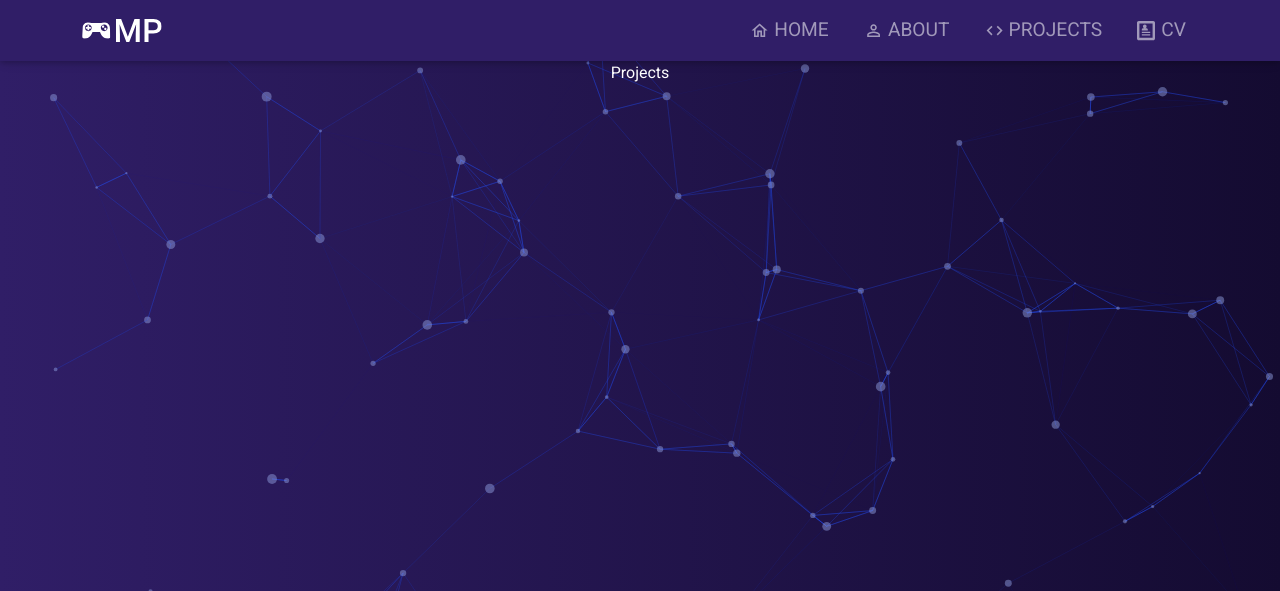
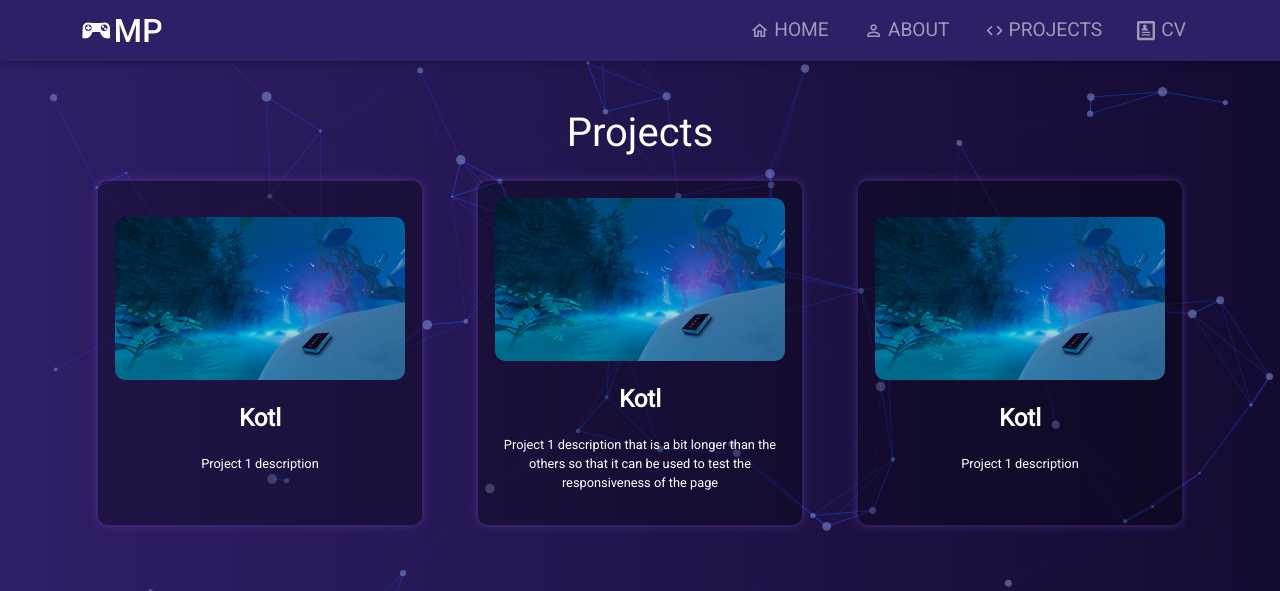
Before and after one commit to Prommerbua/Portfolio-Website, a React (Create React App) app: page /projects in a window 1280 px wide. Shown: the top 591 px of the page. Built offline with nearby package versions, Linux system fonts and the light colour scheme.

Commit message:
Projects page started

```diff
--- a/src/Assets/Styles/index.scss
+++ b/src/Assets/Styles/index.scss
@@ -4,4 +4,5 @@
 @import 'navbar.scss';
 @import 'home.scss';
 @import 'about.scss';
+@import 'projects.scss';
 @import 'footer.scss';
--- /dev/null
+++ b/src/Assets/Styles/projects.scss
@@ -0,0 +1,43 @@
+.projects-main-container {
+    padding-top: 3em;
+}
+
+.project-box {
+    display: flex;
+    flex-direction: column;
+    justify-content: center;
+    align-items: center;
+    margin: 1em;
+    padding: 1em;
+    border-radius: 10px;
+    box-shadow: 0 0 10px rgba(159, 83, 240, 0.4);
+    background-color: rgb(0, 0, 0, 0.3);
+    transition: all 0.3s ease-in-out;
+    cursor: pointer;
+    text-decoration: none;
+    color: white;
+
+    &:hover {
+        transform: translateY(-5px);
+        box-shadow: 0 0 10px rgba(159, 83, 240, 0.6);
+    }
+
+    .project-image {
+        width: 100%;
+        max-width: 350px;
+        border-radius: 10px;
+        object-fit: cover;
+    }
+
+    .project-title {
+        font-size: 1.5em;
+        font-weight: bold;
+        margin-top: 1em;
+    }
+
+    .project-description {
+        font-size: 0.8em;
+        text-align: center;
+        margin-top: 1em;
+    }
+}
--- a/src/Components/Navbar.tsx
+++ b/src/Components/Navbar.tsx
@@ -39,7 +39,6 @@ function Navigation() {
 							<span>
 								<ImProfile />{' '}CV
 							</span>
-
 						</Nav.Link>
 					</Nav>
 				</Navbar.Collapse>
--- a/src/Pages/Projects.tsx
+++ b/src/Pages/Projects.tsx
@@ -1,7 +1,49 @@
 import React from 'react'
+import { Card, Col, Container, Row } from 'react-bootstrap'
+import kotl from '../Assets/Images/kotl.png'
 
 export const Projects = () => {
+
+  const projects = [
+    {
+      name: 'Kotl',
+      description: 'Project 1 description',
+      url: '',
+      image: kotl,
+      component: '',
+    },
+    {
+      name: 'Kotl',
+      description: 'Project 1 description that is a bit longer than the others so that it can be used to test the responsiveness of the page',
+      url: '',
+      image: kotl,
+      component: '',
+    },
+    {
+      name: 'Kotl',
+      description: 'Project 1 description',
+      url: '',
+      image: kotl,
+      component: '',
+    },
+
+  ]
+
   return (
-    <div>Projects</div>
+    <Container className='projects-main-container'>
+      <h1>Projects</h1>
+
+      <Row>
+        {projects.map((project, index) => (
+          <Col className='d-flex' key={index} md={4} sm={6} xs={12}>
+            <Card className='project-box'>
+              <img src={project.image} alt={project.name} className='project-image' />
+              <h2 className='project-title'>{project.name}</h2>
+              <p className='project-description'>{project.description}</p>
+            </Card>
+          </Col>
+        ))}
+      </Row>
+    </Container>
   )
 }
```
Also changed, not shown: src/Assets/Images/kotl.png (added).
